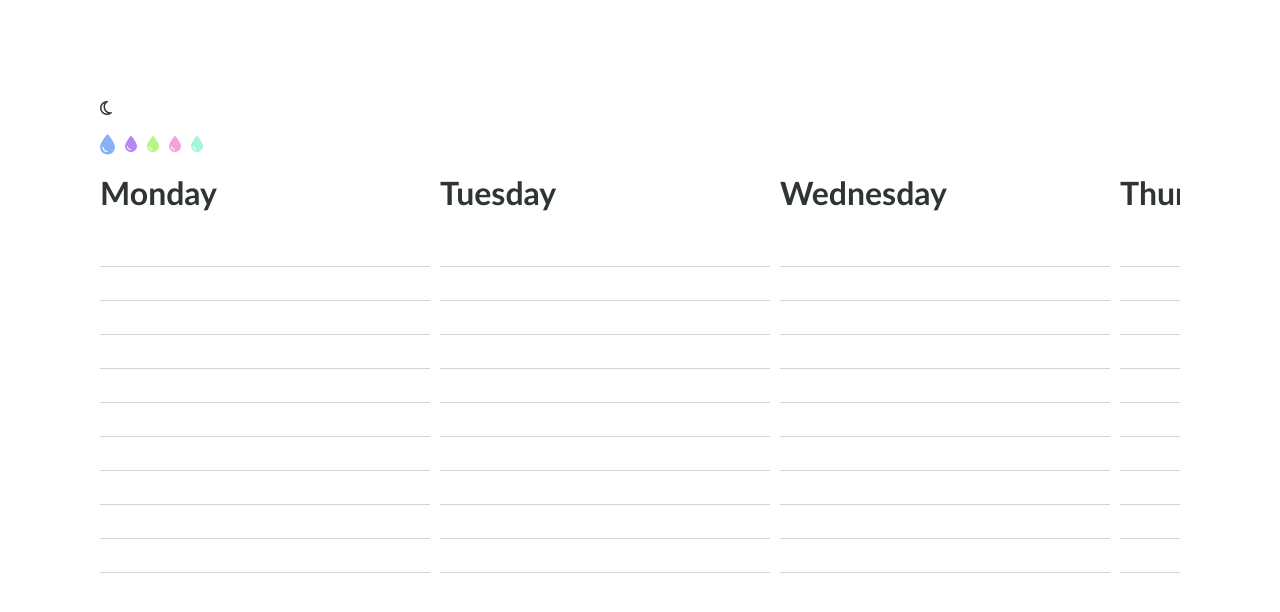
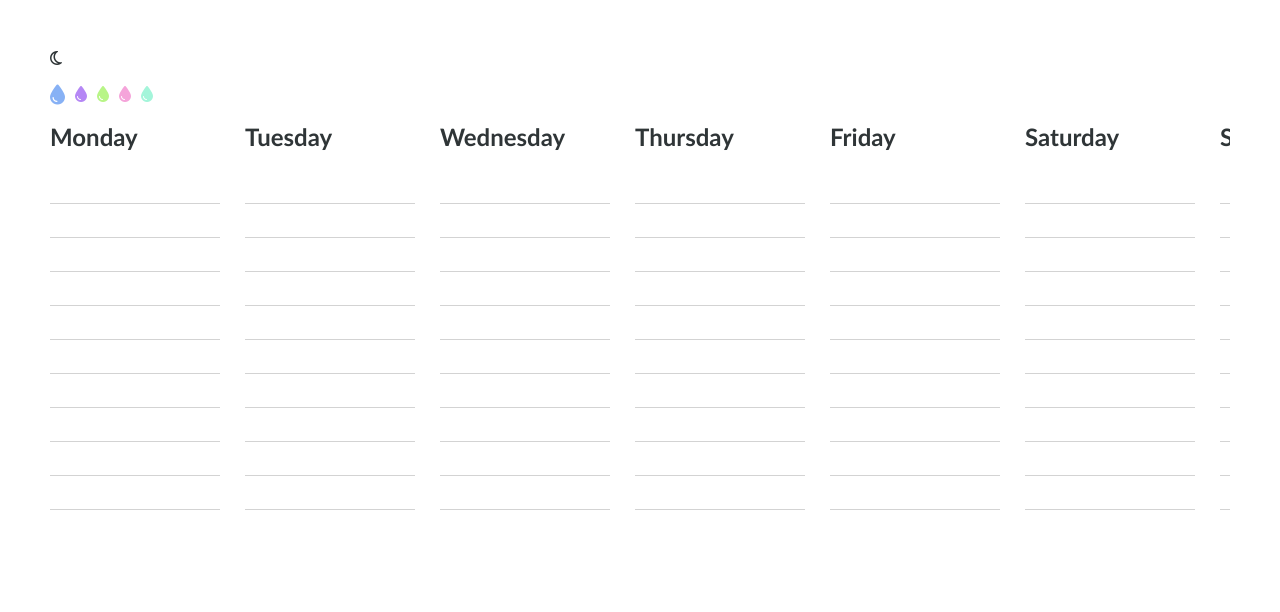
Before and after one commit to isabellarojasg/todo_project, a React (Create React App) app in the folder todo-list/: page / in a window 1280 px wide. Shown: the top 612 px of the page. Built offline with nearby package versions, Linux system fonts and the light colour scheme.

Commit message:
make data persist

```diff
--- a/todo-list/public/index.html
+++ b/todo-list/public/index.html
@@ -10,11 +10,6 @@
       content="Web site created using create-react-app"
     />
     <link rel="apple-touch-icon" href="%PUBLIC_URL%/logo192.png" />
-    <!--
-      manifest.json provides metadata used when your web app is installed on a
-      user's mobile device or desktop. See https://developers.google.com/web/fundamentals/web-app-manifest/
-    -->
-    <link rel="manifest" href="%PUBLIC_URL%/manifest.json" />
     <!--
       Notice the use of %PUBLIC_URL% in the tags above.
       It will be replaced with the URL of the `public` folder during the build.
--- a/todo-list/src/App.js
+++ b/todo-list/src/App.js
@@ -4,17 +4,34 @@ import "./styles.css";
 import { ACCENT_COLOURS, COLOURS } from "./colours";
 
 function App() {
-  const [isDarkMode, setDarkMode] = React.useState(false);
-  const [accentColour, setAccentColour] = React.useState(ACCENT_COLOURS.Blue);
-  const [selectedDroplet, setSelectedDroplet] = React.useState(0);
+  const storedDarkModeJSON = localStorage.getItem("isDarkMode");
+  const [isDarkMode, setDarkMode] = React.useState(() => {
+    return storedDarkModeJSON ? JSON.parse(storedDarkModeJSON) : false;
+  });
+  const storedAccentColour = localStorage.getItem("accentColour");
+  const [accentColour, setAccentColour] = React.useState(() => {
+    return storedAccentColour ? storedAccentColour : ACCENT_COLOURS.Blue;
+  });
+  const storedSelectedDropletJSON = localStorage.getItem("selectedDroplet");
+  const [selectedDroplet, setSelectedDroplet] = React.useState(() => {
+    return storedSelectedDropletJSON
+      ? JSON.parse(storedSelectedDropletJSON)
+      : 0;
+  });
 
   const handleColourSelect = (index, hexColour) => {
     setAccentColour(hexColour);
+    localStorage.setItem("accentColour", hexColour);
     setSelectedDroplet(index);
+    localStorage.setItem("selectedDroplet", index);
   };
 
   const toggleDarkMode = () => {
-    setDarkMode(!isDarkMode);
+    setDarkMode((isDarkMode) => {
+      const newIsDarkMode = !isDarkMode;
+      localStorage.setItem("isDarkMode", newIsDarkMode);
+      return newIsDarkMode;
+    });
   };
 
   const bodyStyles = {
--- a/todo-list/src/DayList.js
+++ b/todo-list/src/DayList.js
@@ -1,29 +1,29 @@
 import React, { useState } from "react";
 import PropTypes from "prop-types";
-import { ACCENT_COLOURS, COLOURS } from "./colours";
+import { ACCENT_COLOURS } from "./colours";
+import TodoItem from "./TodoItem";
 
 const DayList = (props) => {
   const numTodoItems = 10;
   const { day, isDarkMode, accentColour } = props;
-  const [isChecked, setChecked] = useState(
-    Array.from({ length: numTodoItems }).fill(false)
-  );
-  const [textInputValues, setTextInputValues] = useState(
-    Array.from({ length: numTodoItems }).fill("")
-  );
+  const storedCheckedList = localStorage.getItem(`${day}-CheckedList`);
+  const [isChecked, setChecked] = useState(() => {
+    return storedCheckedList
+      ? storedCheckedList.split(",").map((value) => JSON.parse(value))
+      : Array.from({ length: numTodoItems }).fill(false);
+  });
 
-  const todoItemStyles = {
-    color: isDarkMode ? COLOURS.White : COLOURS.Black,
-    backgroundColor: isDarkMode ? COLOURS.Black : COLOURS.White,
-  };
-
-  const checkBoxStyles = {
-    accentColor: accentColour,
-  };
+  const storedTextList = localStorage.getItem(`${day}-TextList`);
+  const [textInputValues, setTextInputValues] = useState(() => {
+    return storedTextList
+      ? storedTextList.split(",")
+      : Array.from({ length: numTodoItems }).fill("");
+  });
 
   const handleCheckboxChange = (index) => {
     const newCheckedState = [...isChecked];
     newCheckedState[index] = !newCheckedState[index];
+    localStorage.setItem(`${day}-CheckedList`, newCheckedState);
     setChecked(newCheckedState);
   };
 
@@ -32,6 +32,7 @@ const DayList = (props) => {
     setTextInputValues((prevValues) => {
       const updatedValues = [...prevValues];
       updatedValues[index] = value;
+      localStorage.setItem(`${day}-TextList`, updatedValues);
       return updatedValues;
     });
   };
@@ -52,35 +53,22 @@ const DayList = (props) => {
 
   return (
     <div className="day-todo-list">
-      <h1 className="font-style">{day}</h1>
+      <h2 className="font-style">{day}</h2>
       <div className="todo-list-container">
         {Array.from({ length: numTodoItems }, (_, index) => (
-          <div key={index} className="todo-item-container">
-            <input
-              id={`todo-input-${day}-${index}`}
-              className={`todo-item font-style ${
-                isChecked[index] ? "completed-todo-item" : ""
-              }`}
-              type="text"
-              value={textInputValues[index]}
-              onChange={(event) => handleTextInputChange(event, index)}
-              onKeyDown={(event) => handleKeyDown(event, index)}
-              style={{
-                ...todoItemStyles,
-                pointerEvents:
-                  index != 0 && !textInputValues[index - 1] ? "none" : "auto",
-              }}
-            />
-            {textInputValues[index] && (
-              <input
-                className="checkbox"
-                type="checkbox"
-                checked={isChecked[index]}
-                onChange={() => handleCheckboxChange(index)}
-                style={checkBoxStyles}
-              />
-            )}
-          </div>
+          <TodoItem
+            key={index}
+            index={index}
+            day={day}
+            value={textInputValues[index]}
+            checked={isChecked[index]}
+            isDarkMode={isDarkMode}
+            accentColour={accentColour}
+            handleKeyDown={handleKeyDown}
+            handleTextInputChange={handleTextInputChange}
+            handleCheckboxChange={handleCheckboxChange}
+            prevTodoItem={textInputValues[index - 1]}
+          />
         ))}
       </div>
     </div>
--- /dev/null
+++ b/todo-list/src/TodoItem.js
@@ -0,0 +1,70 @@
+import React from "react";
+import PropTypes from "prop-types";
+import { ACCENT_COLOURS, COLOURS } from "./colours";
+
+function TodoItem(props) {
+  const {
+    index,
+    day,
+    value,
+    checked,
+    isDarkMode,
+    accentColour,
+    handleKeyDown,
+    handleCheckboxChange,
+    handleTextInputChange,
+    prevTodoItem,
+  } = props;
+
+  const todoItemStyles = {
+    color: isDarkMode ? COLOURS.White : COLOURS.Black,
+    backgroundColor: isDarkMode ? COLOURS.Black : COLOURS.White,
+  };
+
+  const checkBoxStyles = {
+    accentColor: accentColour,
+  };
+
+  return (
+    <div className="todo-item-container">
+      <input
+        id={`todo-input-${day}-${index}`}
+        className={`todo-item font-style ${
+          checked ? "completed-todo-item" : ""
+        }`}
+        type="text"
+        value={value}
+        onChange={(event) => handleTextInputChange(event, index)}
+        onKeyDown={(event) => handleKeyDown(event, index)}
+        style={{
+          ...todoItemStyles,
+          pointerEvents: index != 0 && !prevTodoItem ? "none" : "auto",
+        }}
+      />
+      {value && (
+        <input
+          className="checkbox"
+          type="checkbox"
+          checked={checked}
+          onChange={() => handleCheckboxChange(index)}
+          style={checkBoxStyles}
+        />
+      )}
+    </div>
+  );
+}
+
+TodoItem.propTypes = {
+  index: PropTypes.number.isRequired,
+  day: PropTypes.string.isRequired,
+  value: PropTypes.string.isRequired,
+  checked: PropTypes.bool.isRequired,
+  isDarkMode: PropTypes.bool.isRequired,
+  accentColour: PropTypes.oneOf(Object.values(ACCENT_COLOURS)).isRequired,
+  handleKeyDown: PropTypes.func.isRequired,
+  handleCheckboxChange: PropTypes.func.isRequired,
+  handleTextInputChange: PropTypes.func.isRequired,
+  prevTodoItem: PropTypes.string,
+};
+
+export default TodoItem;
--- a/todo-list/src/styles.css
+++ b/todo-list/src/styles.css
@@ -7,7 +7,7 @@
   border-top: none;
   border-left: none;
   border-right: none;
-  width: 300px;
+  width: 140px;
   border-width: 1px;
   border-color: lightgray;
   padding: 8px;
@@ -47,7 +47,7 @@
 }
 
 body {
-  margin: 100px;
+  margin: 50px;
 }
 
 .container {
@@ -69,5 +69,5 @@ body {
 
 .day-todo-list {
   flex: 0 0 auto; /* Ensure day-todo-list elements don't grow and shrink */
-  margin-right: 10px; /* Adjust the spacing between day lists as needed */
+  margin-right: 25px; /* Adjust the spacing between day lists as needed */
 }
```
Also changed, not shown: todo-list/src/WeeklyTodoList.js (+2 -8 lines), todo-list/src/colours.js (line endings or trailing spaces).
